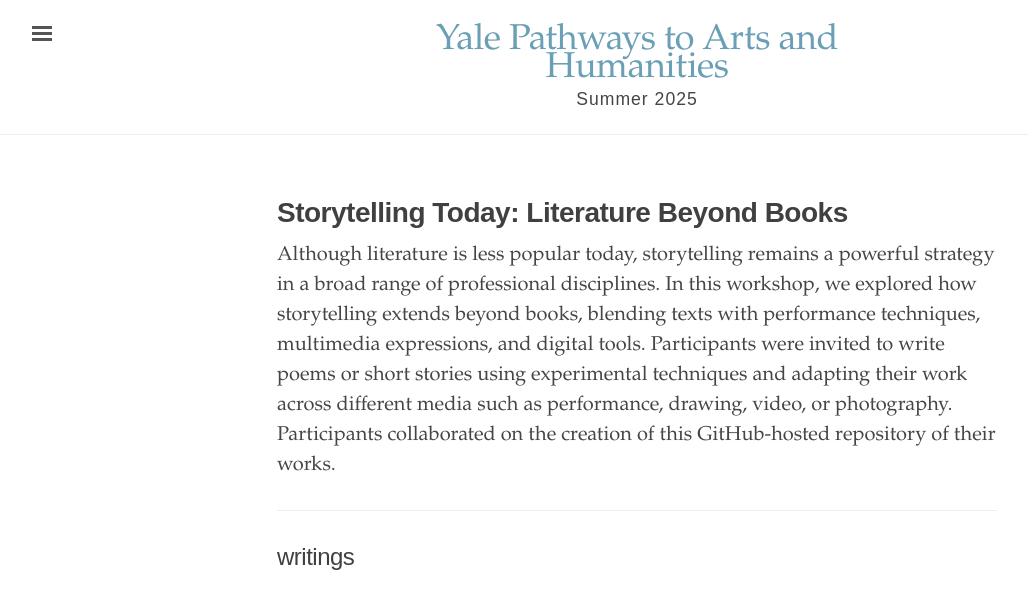
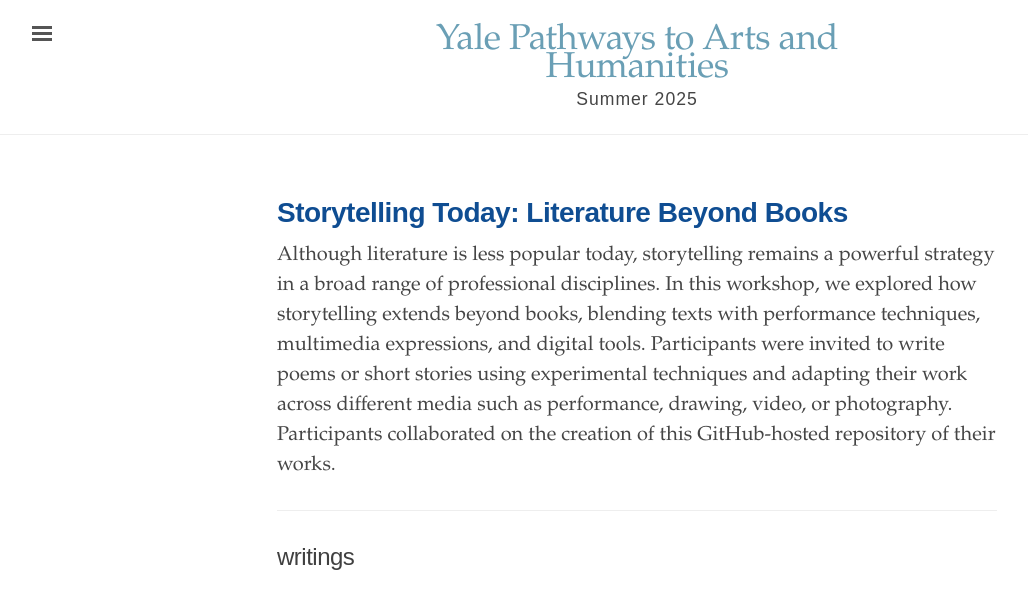
Before and after one commit to ypah-s25/storytelling, a Jekyll site: the page built from index.html, in a window 1280 px wide. Shown: the top 609 px of the page, without its empty margins (3-1031 px from the left). Built offline with Jekyll 4.4.1, drawn with Linux system fonts in a browser that asks for light colours.

Commit message:
Update index.html

```diff
--- a/index.html
+++ b/index.html
@@ -7,7 +7,7 @@
   <title>Yale Pathways to Arts and Humanities</title>
 </head>
 <div class="introduction">
-  <h1 style="font-weight: bold; color: ##0F4D92;">Storytelling Today: Literature Beyond Books</h1>
+  <h1 style="font-weight: bold; color: #0F4D92;">Storytelling Today: Literature Beyond Books</h1>
 <body>
 <p>
 Although literature is less popular today, storytelling remains a powerful strategy in a broad range of professional disciplines. In this workshop, we explored how storytelling extends beyond books, blending texts with performance techniques, multimedia expressions, and digital tools. Participants were invited to write poems or short stories using experimental techniques and adapting their work across different media such as performance, drawing, video, or photography. Participants collaborated on the creation of this GitHub-hosted repository of their works.
```
